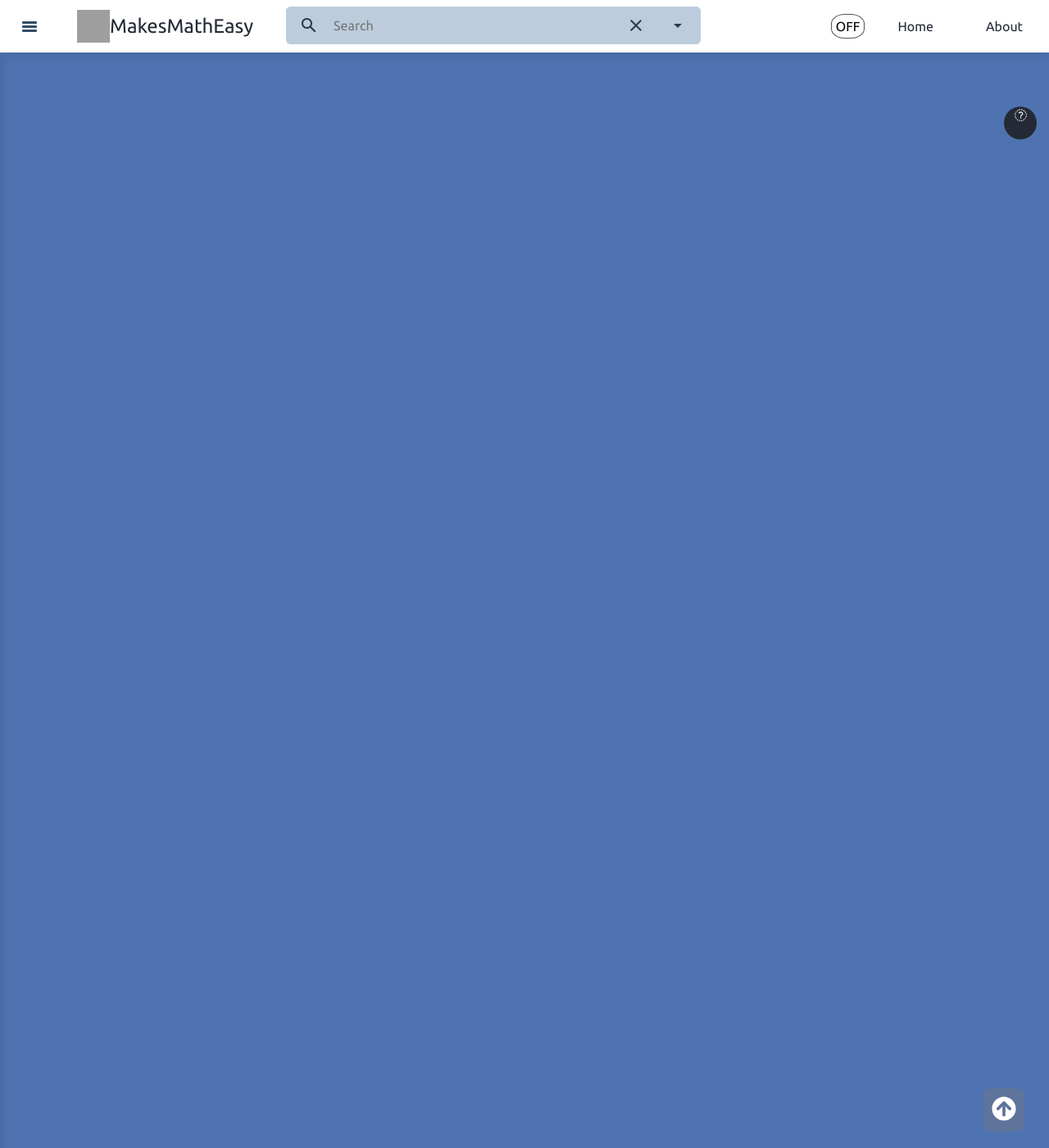
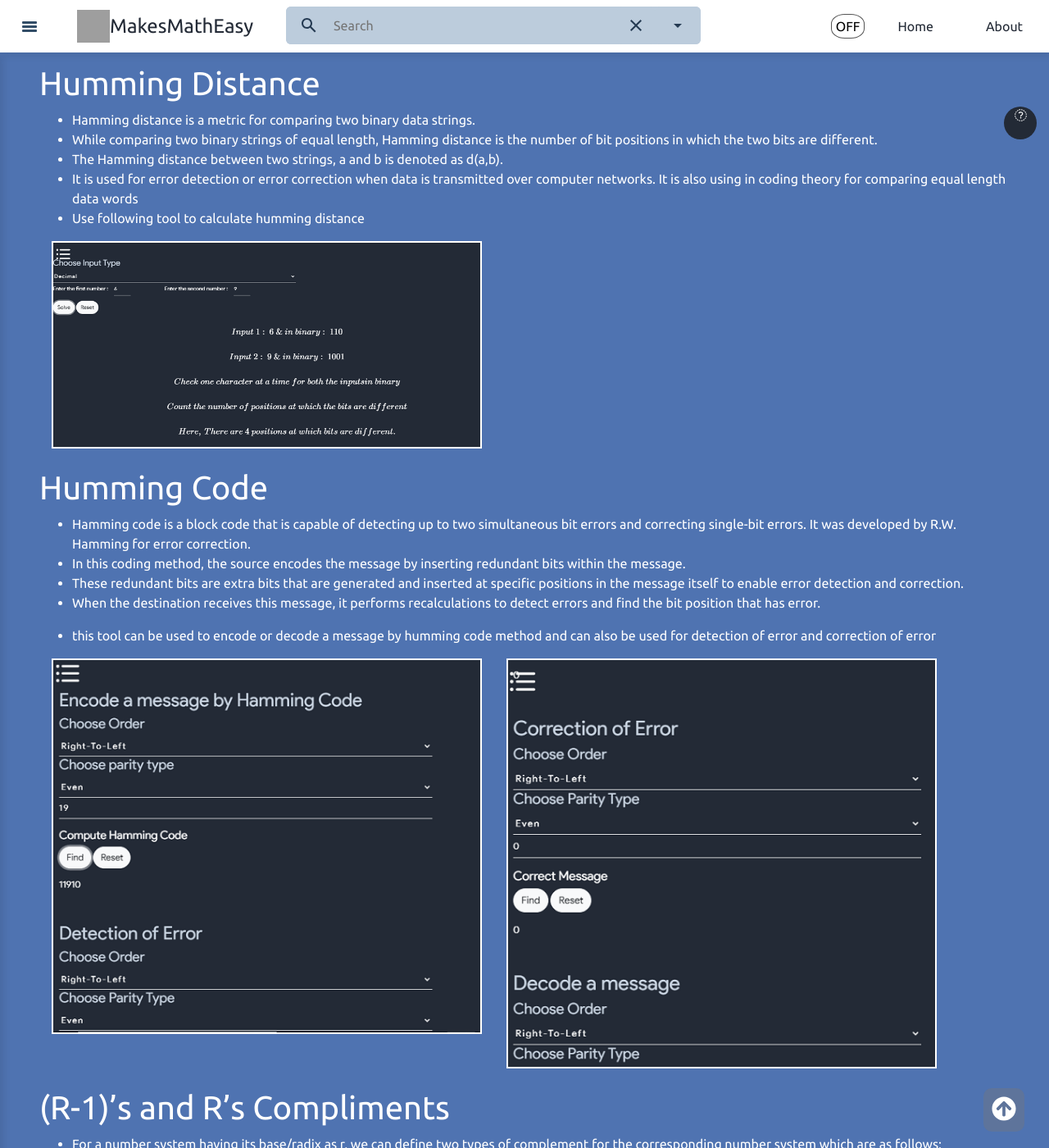
Before and after one commit to makesmatheasy/makesmatheasy-documentation, a Jekyll site: the page built from docs/binary_calculations.md, in a window 1280 px wide and 1400 px high, scrolled down 5403 px. Shown: the whole window at 82% size. Built offline with Jekyll 4.4.1, drawn with Linux system fonts in a browser that asks for light colours; nearby versions of some CDN libraries; some of the changed text lies outside the part shown; grey boxes are pictures that could not be loaded.

Commit message:
added docs for binary calculations (#144)
* fixed internal links and social icons

* resolved conflicts

* added independent, dependent probablity, properties and binomial distribution calculator

* added docs for binary calculation section

* added images

```diff
--- a/docs/binary_calculations.md
+++ b/docs/binary_calculations.md
@@ -44,3 +44,83 @@ This tool converts any grey-code code into its  binary form and vice-versa. Also
 This is used to do bitwise operations among any number systems of your choices
 
 ![](../public/images/bit-cal.PNG){:#calc-edit}
+
+
+# Humming Distance
+- Hamming distance is a metric for comparing two binary data strings.
+- While comparing two binary strings of equal length, Hamming distance is the number of bit positions in which the two bits are different.
+- The Hamming distance between two strings, a and b is denoted as d(a,b).
+- It is used for error detection or error correction when data is transmitted over computer networks. It is also using in coding theory for comparing equal length data words
+- Use following tool to calculate humming distance
+
+
+<div class="container my-3 row">
+<div class="col-md-6 pb-2" >
+<img alt="Probablity" class="tools_screenshot img-fluid" src="../public/images/hummind-distance.png" >
+</div>
+</div>
+
+
+# Humming Code
+- Hamming code is a block code that is capable of detecting up to two simultaneous bit errors and correcting single-bit errors. It was developed by R.W. Hamming for error correction.
+- In this coding method, the source encodes the message by inserting redundant bits within the message.
+- These redundant bits are extra bits that are generated and inserted at specific positions in the message itself to enable error detection and correction.
+- When the destination receives this message, it performs recalculations to detect errors and find the bit position that has error.
+
+- this tool can be used to encode or decode a message by humming code method and can also be  used for detection of error and correction of error
+
+<div class="container my-3 row">
+<div class="col-md-6 pb-2" >
+<img alt="Probablity" class="tools_screenshot img-fluid" src="../public/images/humming-code-1.png" >
+</div>
+<div class="col-md-6 pb-2" >
+<img alt="Probablity" class="tools_screenshot img-fluid" src="../public/images/humming-code-2.png" >
+</div>
+</div>
+
+
+# (R-1)'s and R's Compliments
+- For a number system having its base/radix as r, we can define two types of complement for the corresponding number system which are as follows:
+- (r-1)'s complement
+  - The (r-1)'s complement of a number in any number system with base r can be found out by subtracting every single digit of a number by r-1.
+
+  - For Example: In the binary number system, the base is 2. Hence, its (r-1)'s i.e., (2-1 =1)'s complement can be obtained by subtracting each bit from 1, i.e., 1's complement for 001 can also be calculated by subtracting 001 from 111 which will be $$ (111-001) = (110)_{2} $$.
+
+  - Similarly, in the octal number system, the base is 8 so its 7's complement can be calculated by subtracting each bit by 7, i.e., 7's complement for 347 in octal number system can be calculated by subtracting 347 from 777 which will yield $$ (777 – 347) = (430)_{8} $$.
+
+- r's complement
+  - The r's complement of a non-zero number in any number system with base r can be calculated by adding 1 to the LSB of its (r-1)'s complement.
+
+  - For Example: In binary number system, 2's complement of 001 can be calculated by adding 1 to the LSB of its 1'complement $$ (i.e., 110 + 1) = (111)_{2} $$.
+
+  - Similarly, in octal number system, 8's complement of 347 can be calculated by adding 1 to the LSB of its 7'complement $$ (i.e., 430 + 1) = (431)_{8} $$.
+
+- You can use the following tool to find One's, Two's, Seven's, Eight's, Nine's, Ten's, Fifteen's and Sixteen's Compliment
+
+<div class="container my-3 row">
+<div class="col-md-6 pb-2" >
+<img alt="Probablity" class="tools_screenshot img-fluid" src="../public/images/compliments.png" >
+</div>
+<div class="col-md-6 pb-2" >
+<img alt="Probablity" class="tools_screenshot img-fluid" src="../public/images/compliments-2.png" >
+</div>
+</div>
+
+
+# 2421 Converter
+- This tool can be used to convert Binary,Decimal,Octal and hexadecimal number to 2421
+
+<div class="container my-3 row">
+<div class="col-md-6 pb-2" >
+<img alt="Probablity" class="tools_screenshot img-fluid" src="../public/images/2421.png" >
+</div>
+</div>
+
+# BCD Converter
+- This tool can be used to convert Binary,Decimal,Octal and hexadecimal number to BCD and can also be used to, to add two BCD code
+
+<div class="container my-3 row">
+<div class="col-md-6 pb-2" >
+<img alt="Probablity" class="tools_screenshot img-fluid" src="../public/images/bcd.png" >
+</div>
+</div>
```
Also changed, not shown: public/images/2421.png (added), public/images/bcd.png (added), public/images/compliments-2.png (added), public/images/compliments.png (added), public/images/hummind-distance.png (added), public/images/humming-code-1.png (added), public/images/humming-code-2.png (added).
